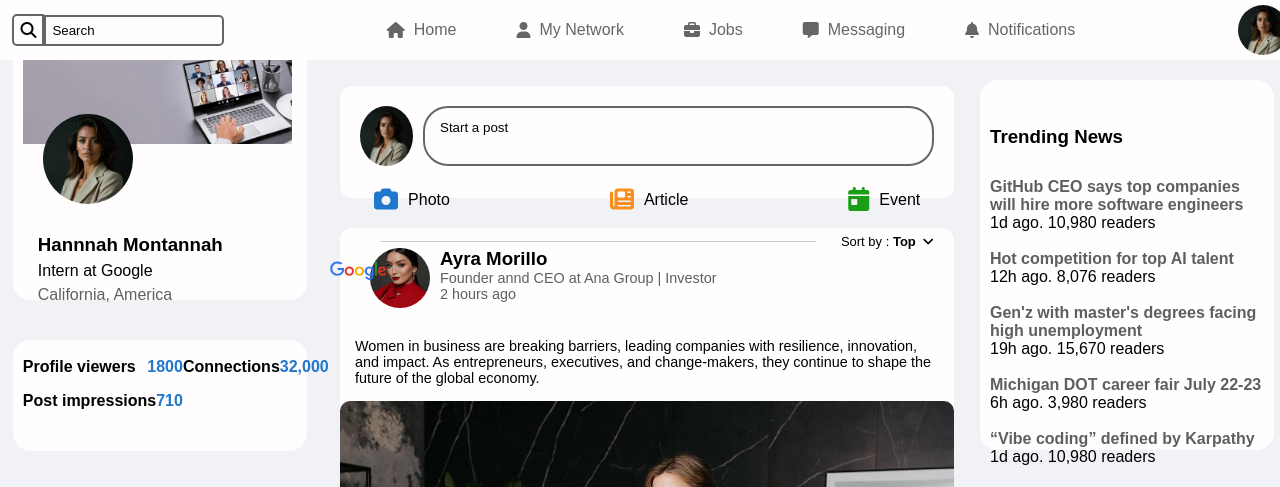
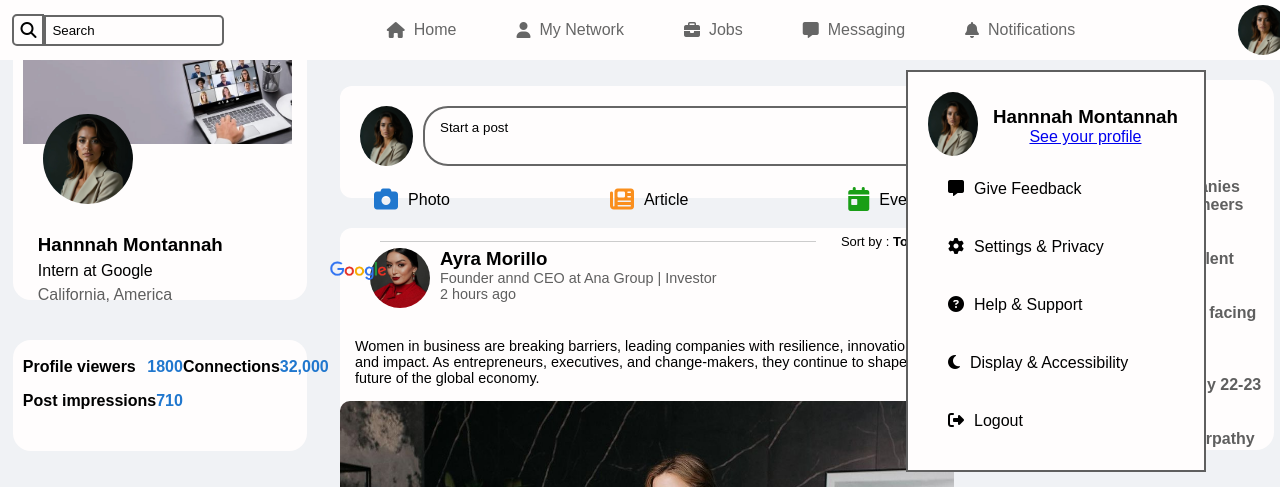
Before and after one commit to areebamoosa/Netlynk, a plain HTML site: page index.html in a window 1280 px wide. Shown: the top 487 px of the page. Drawn offline with Linux system fonts and the light colour scheme.

Commit message:
Profile Drop - Down

```diff
--- a/index.html
+++ b/index.html
@@ -36,6 +36,71 @@
 
       <div class="profile-logo">
         <a href=""> <img src="Img/profile.jpeg" alt="" /></a>
+      </div>
+
+      <!-- Profile Drop-Down Menu -->
+
+      <div class="profile-menu-wrap">
+        <div class="profile-menu">
+          <div class="user-info">
+            <div class="menu-img">
+              <img src="Img/profile.jpeg" alt="" />
+            </div>
+            <div class="menu-details">
+              <h3>Hannnah Montannah</h3>
+              <a href="#">See your profile</a>
+            </div>
+          </div>
+
+          <div class="list">
+            <div>
+              <p>
+                <i class="fa-solid fa-message"></i>Give Feedback
+                <!-- <i class="fa-solid fa-arrow-right"></i> -->
+              </p>
+            </div>
+          </div>
+
+          <div class="list">
+            <div>
+              <p>
+                <i class="fa-solid fa-gear"></i>
+                Settings & Privacy
+                <!-- <i class="fa-solid fa-arrow-right"></i> -->
+              </p>
+            </div>
+          </div>
+
+          <div class="list">
+            <div>
+              <p>
+                <i class="fa-solid fa-circle-question"></i>
+                Help & Support
+                <!-- <i class="fa-solid fa-arrow-right"></i> -->
+              </p>
+            </div>
+          </div>
+
+          <div class="list">
+            <div>
+              <p>
+                <i class="fa-solid fa-moon"></i>Display & Accessibility
+
+                <!-- <i class="fa-solid fa-arrow-right"></i> -->
+              </p>
+            </div>
+          </div>
+
+          <div class="list">
+            <div>
+              <p>
+                <i class="fa-solid fa-right-from-bracket"></i>
+                Logout
+                <!-- <i class="fa-solid fa-arrow-right"></i> -->
+              </p>
+            </div>
+          </div>
+        </div>
       </div>
     </div>
 
--- a/style.css
+++ b/style.css
@@ -613,3 +613,44 @@
   display: block;
   height: 100px;
 }
+
+/* Profile-Drop Down Menu */
+.profile-menu-wrap {
+  position: absolute;
+  top: 100%;
+  right: 5%;
+  width: 320px;
+}
+.profile-menu {
+  background-color: rgb(255, 253, 253);
+  border: 2px solid #5f5f5f;
+  color: black;
+  padding: 20px;
+  margin: 10px;
+}
+.user-info {
+  display: flex;
+  flex-direction: row;
+  align-items: center;
+}
+.user-info img {
+  width: 50px;
+  border-radius: 50%;
+  margin-right: 15px;
+}
+.menu-details {
+  display: flex;
+  flex-direction: column;
+}
+.list {
+  display: flex;
+  padding: 20px;
+}
+.list p {
+  display: flex;
+  gap: 10px;
+}
+.list p:hover {
+  text-decoration: underline;
+  cursor: pointer;
+}
```
Also changed, not shown: 1 other file.
